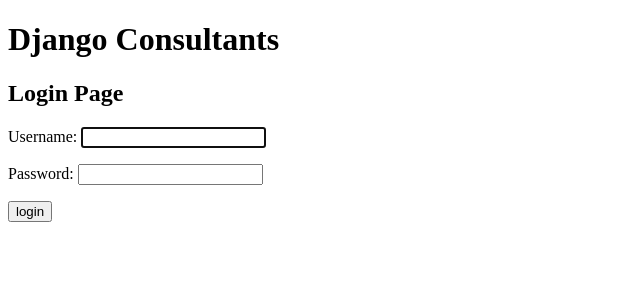
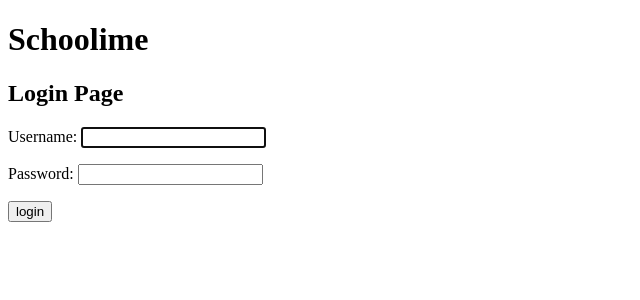
Before and after one commit to icaria/squishyeeyore, a Django app: page /login in a window 1280 px wide. Shown: the top 300 px of the page, without its empty margins (0-640 px from the left). Run offline with Django 3.2, Linux system fonts and the light colour scheme.

Commit message:
Schoolimed.

```diff
--- a/project/template/base.html
+++ b/project/template/base.html
@@ -6,13 +6,13 @@
     <head>
         <meta http-equiv="Content-Type" content="text/html;charset=utf-8" />
         {% block head %}
-            <title>Django Consultants | {% block title %}{% endblock %}</title>
+            <title>Schoolime | {% block title %}{% endblock %}</title>
         {% endblock %}
     </head>
     <body>
         {% block body %}
             <header>
-                <h1>Django Consultants | Web Portal</h1>
+                <h1>Schoolime | Home</h1>
             </header>
 
             <section>
--- a/project/template/home.html
+++ b/project/template/home.html
@@ -12,6 +12,6 @@
 {% block content %}
     <section>
         <h2>Welcome, {{ user.username }}</h2>
-        <p>This is the main page of the web portal.</p>
+        <p>This is the home page.</p>
     </section>
 {% endblock %}
--- a/project/template/index.html
+++ b/project/template/index.html
@@ -1,13 +1,13 @@
 <head>
-    <title>Django Consultants</title>
+    <title>Schoolime</title>
 </head>
 
 <body>
     <header>
-        <h1>Django Consultants</h1>
+        <h1>Schoolime</h1>
     </header>
 
     <section>
-        <p>Welcome to Django Consultants. Please click <a href="/login/">here</a> to log into our web portal.</p>
+        <p>Welcome to Schoolime. Please click <a href="/login/">here</a> to log into our web portal.</p>
     </section>
 </body>
--- a/project/template/registration/login.html
+++ b/project/template/registration/login.html
@@ -11,7 +11,7 @@
 
 {% block body %}
     <header>
-        <h1>Django Consultants</h1>
+        <h1>Schoolime</h1>
         <h2>Login Page</h2>
     </header>
 
```
